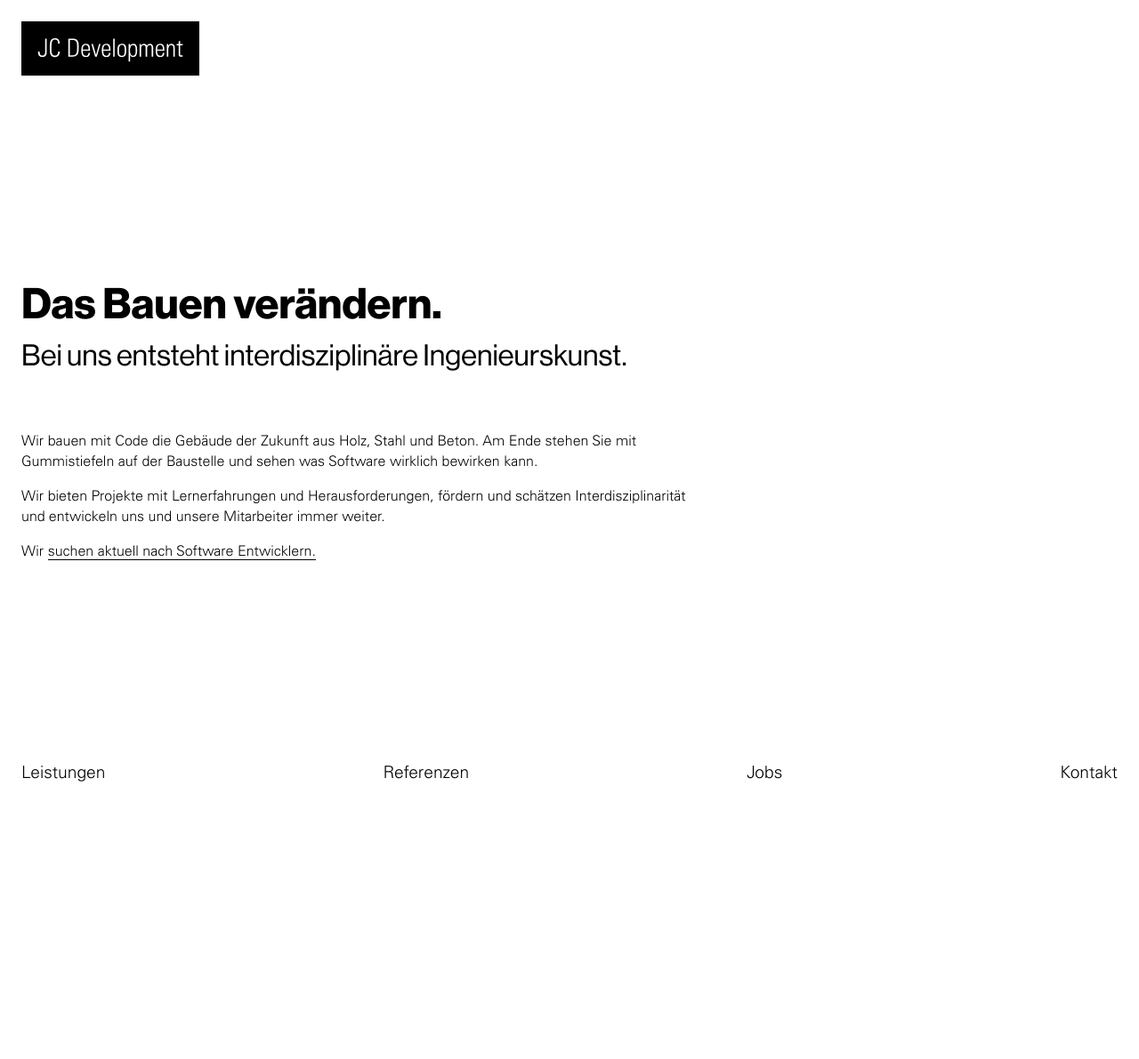
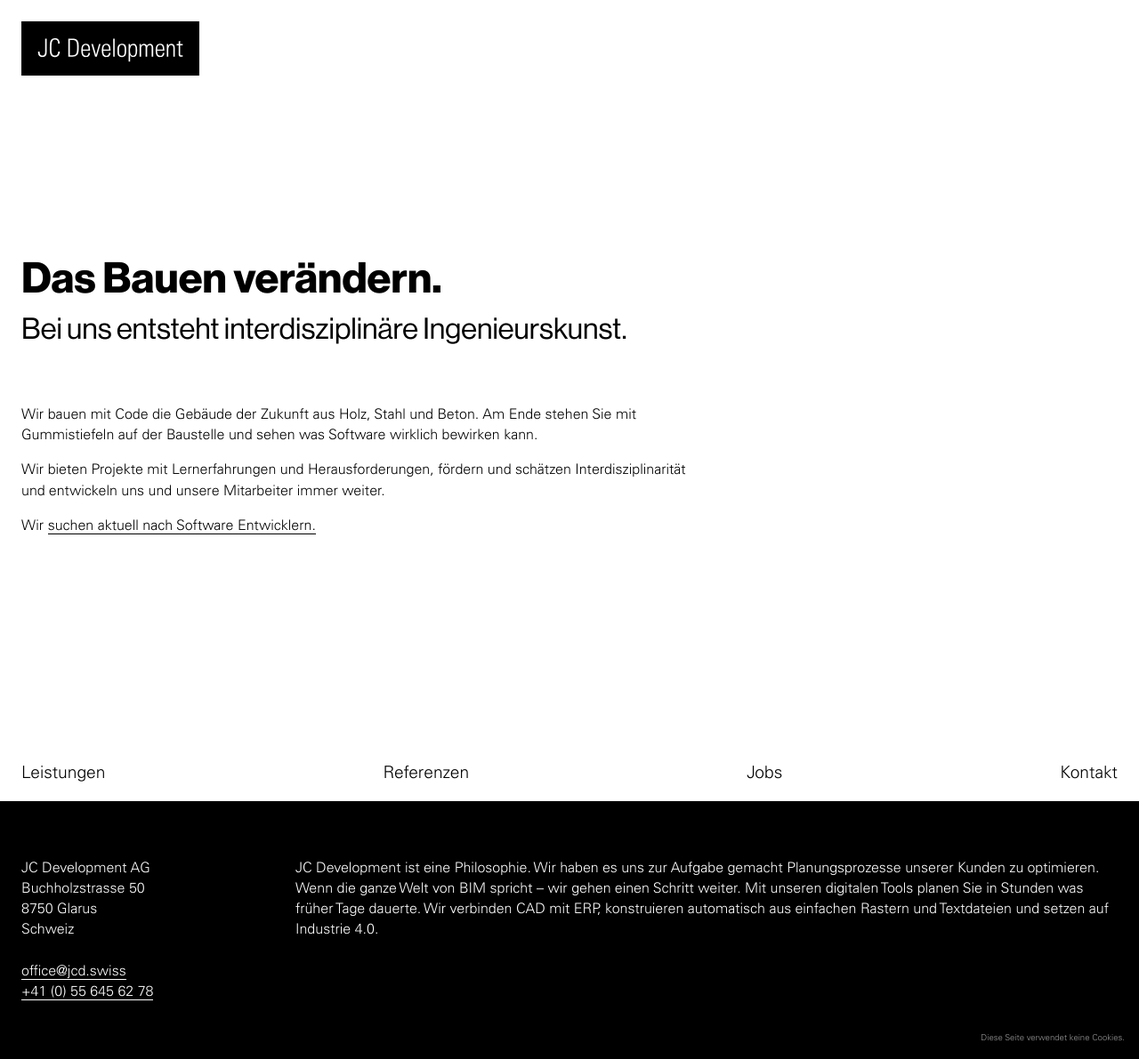
Before and after one commit to JC-Development-AG/jcd.swiss, a Jekyll site: the page built from jobs.md, in a window 1280 px wide. Shown: the whole page at 89% size. Built offline with Jekyll 4.4.1, drawn with Linux system fonts in a browser that asks for light colours; some web fonts are replaced; before the commit the page ends 900 px from its top, so only the background shows below that.

Commit message:
Add footer

```diff
--- a/_layouts/default.html
+++ b/_layouts/default.html
@@ -31,5 +31,23 @@
     <a href="{{ site.url }}{{ item.url }}" class="menu__a {% if item.url == page.url %}menu__a--active{% endif %}">{{ item.title }}</a>
     {% endfor %}
   </nav>
+  <footer class="footer">
+    <div class="footer__left">
+      <address>
+        JC Development AG<br>
+        Buchholzstrasse 50<br>
+        8750 Glarus<br>
+        Schweiz
+      </address><br>
+      <a href="mailto:office@jcd.swiss" target="_blank" class="footer__link">office@jcd.swiss</a><br>
+      <a href="tel:+41556456278" class="footer__link">+41 (0) 55 645 62 78</a>
+    </div>
+    <div class="footer__right">
+      JC Development ist eine Philosophie. Wir haben es uns zur Aufgabe gemacht Planungsprozesse unserer Kunden zu optimieren. Wenn die ganze Welt von BIM spricht – wir gehen einen Schritt weiter. Mit unseren digitalen Tools planen Sie in Stunden was früher Tage dauerte. Wir verbinden CAD mit ERP, konstruieren automatisch aus einfachen Rastern und Textdateien und setzen auf Industrie 4.0.
+    </div>
+    <div class="footer__cookie">
+      Diese Seite verwendet keine Cookies.
+    </div>
+  </footer>
 </body>
 </html>
--- a/assets/css/styles.sass
+++ b/assets/css/styles.sass
@@ -27,6 +27,7 @@
 
 $background: #fff
 $color: #010101
+$white: #fff
 $black: #000
 $space-xs: 4px
 $space-sm: 8px
@@ -88,6 +89,7 @@
   height: 100%
   object-fit: cover
   object-position: bottom center
+  opacity: 0.65
 
 h1,
 h2,
@@ -138,7 +140,7 @@
   flex-direction: column
   max-width: $max-width
   justify-content: center
-  min-height: 100vh
+  min-height: calc(100vh - 59px)
 
 .header
   position: absolute
@@ -149,7 +151,7 @@
 
 .menu
   margin: 0
-  position: fixed
+  position: sticky
   left: 0
   bottom: 0
   right: 0
@@ -207,6 +209,35 @@
 .mt
   margin-top: $space-lg
 
+.footer
+  color: $white
+  background-color: $black
+  padding: $space-lg $space-mdp
+  display: flex
+  position: relative
+
+.footer__cookie
+  position: absolute
+  bottom: $space-md
+  right: $space-md
+  color: #999
+  font-size: 0.6rem
+
+.footer__left
+  flex-basis: 25%
+
+.footer__right
+  flex: 1 1
+
+.footer__link
+  color: $white
+
+  &::after
+    background-color: $white
+
+    &:hover
+      background-color: red
+
 @media (max-width: 700px)
   .team
     display: block
```
Also changed, not shown: index.md (+0 -6 lines).
